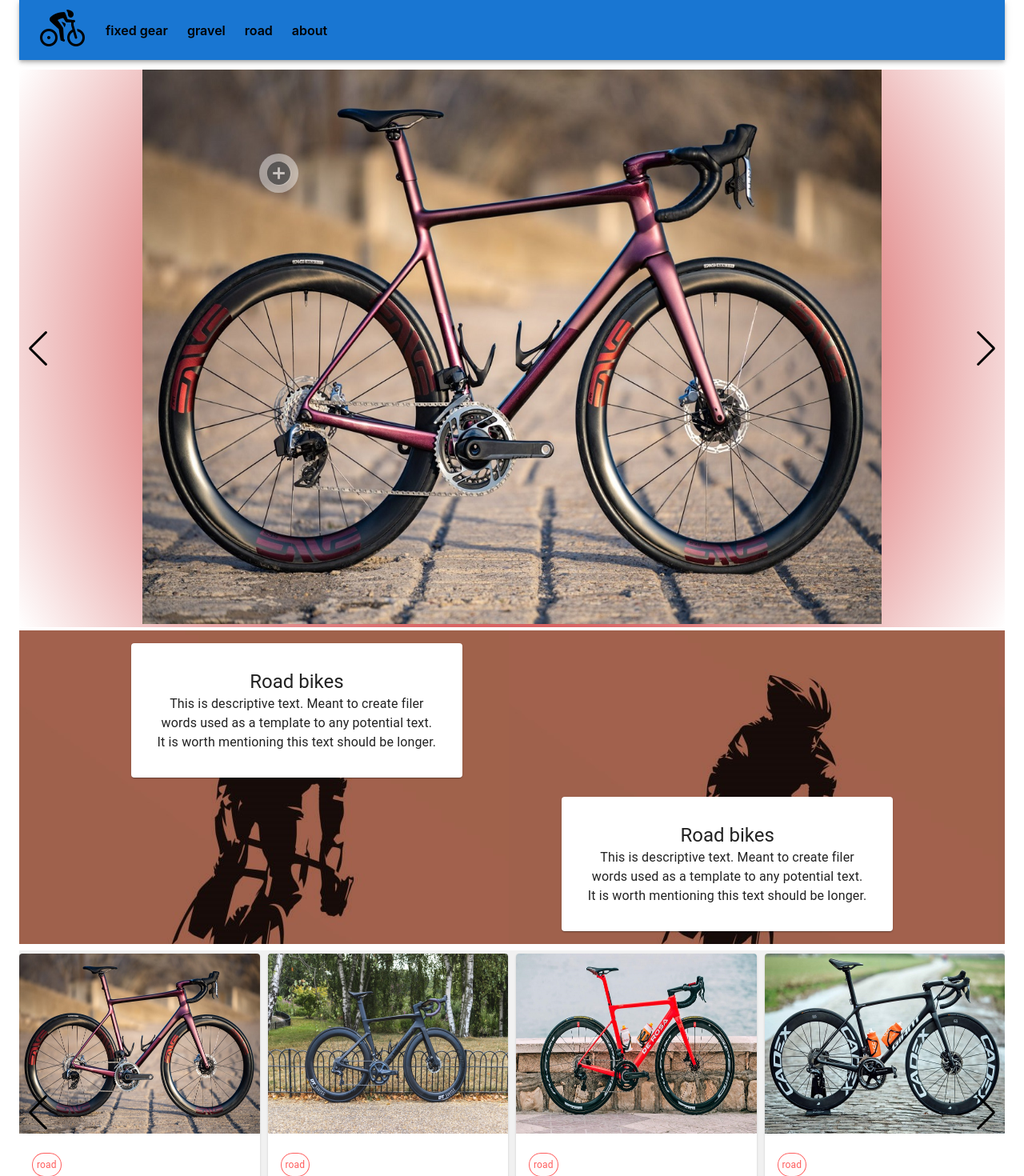
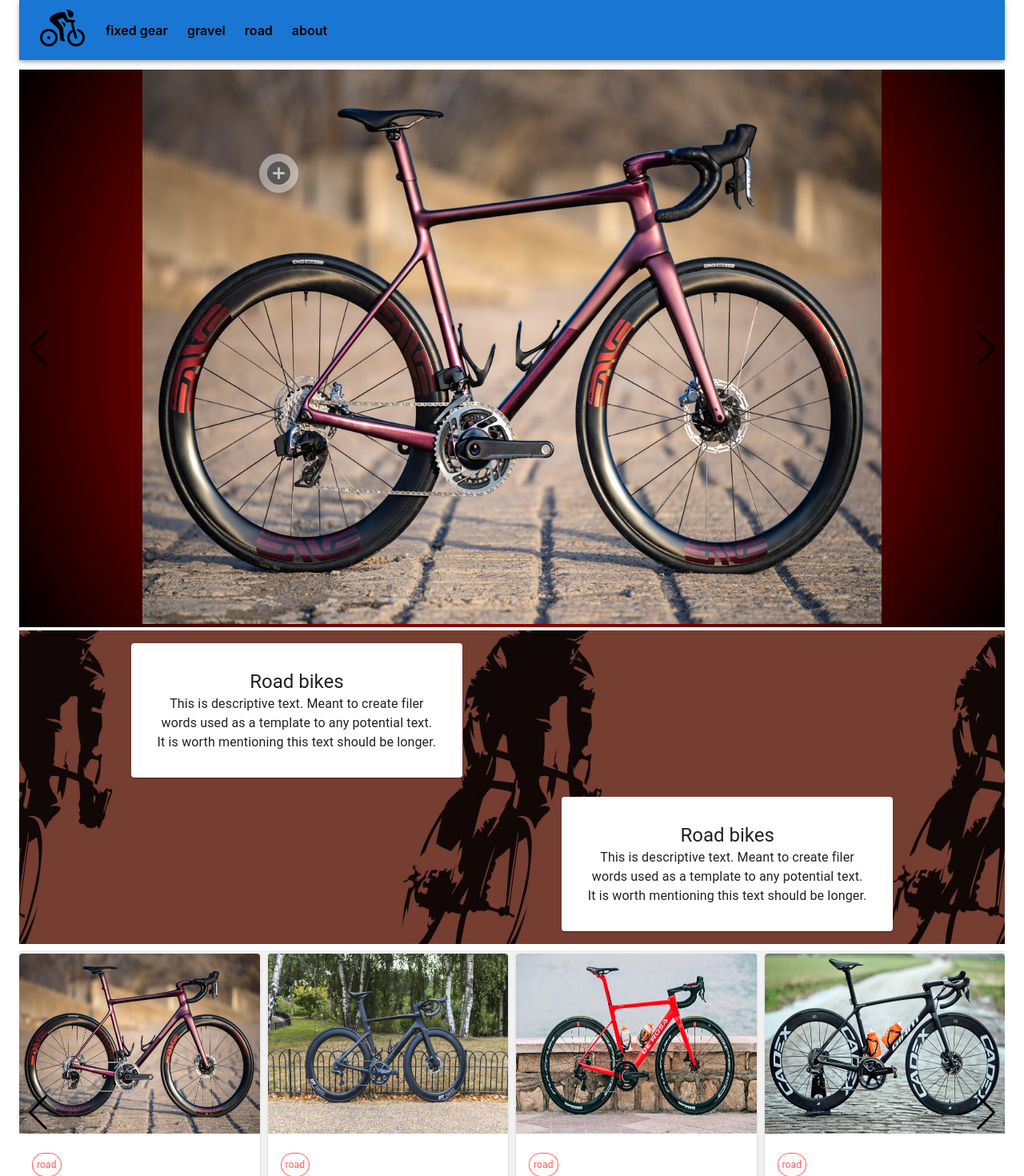
Before and after one commit to samouchka1/coolbikes, a React (Create React App) app: page /road in a window 1280 px wide. Shown: the top 1470 px of the page at 80% size. Built offline with nearby package versions, Linux system fonts and the light colour scheme.

Commit message:
styles edit

```diff
--- a/src/components/About.js
+++ b/src/components/About.js
@@ -12,6 +12,11 @@ import {
 } from '@mui/material';
 import '../App.css'; //Animista effects
 
+export const gradientBgColors = {
+  fixed : 'radial-gradient(circle, rgba(0,15,143,1) 30%, rgba(0,0,0,1) 100%)',
+  gravel: 'radial-gradient(circle, rgba(0,143,19,1) 30%, rgba(0,0,0,1) 100%)',
+  road: 'radial-gradient(circle, rgba(195,0,0,1) 30%, rgba(0,0,0,1) 100%)'
+}
 
 const buttonStyles= {
   backgroundColor: 'background.default',
@@ -26,19 +31,19 @@ const About = () => {
     title: "Fixed Gear",
     text: "Some riders prefer the unique ride fixed gear bikes offer.",
     image: "fixedgear.jpg",
-    bgcolor: 'radial-gradient(circle, rgba(31,45,199,1) 0%, rgba(100,107,216,1) 50%, rgba(255,255,255,1) 100%)'
+    bgcolor: gradientBgColors.fixed
   }
   const setB = {
     title: "Gravel",
     text: "Gravel bikes are built for speed, maneuverability and verstility.",
     image: "gravel.jpg",
-    bgcolor: 'radial-gradient(circle, rgba(33,199,31,1) 0%, rgba(102,216,100,1) 50%, rgba(255,255,255,1) 100%)'
+    bgcolor: gradientBgColors.gravel
   }
   const setC = {
     title: "Road",
     text: "The road bike reigns supreme in speed and efficiency on the road.",
     image: "road.jpg",
-    bgcolor: 'radial-gradient(circle, rgba(199,31,31,1) 0%, rgba(216,100,100,1) 50%, rgba(255,255,255,1) 100%)'
+    bgcolor: gradientBgColors.road
   }
 
   const [section, setSection] = useState(setA)
--- a/src/components/FixedGear.js
+++ b/src/components/FixedGear.js
@@ -20,6 +20,7 @@ import {
 } from "swiper";
 
 import Banner from './module/Banner';
+import {gradientBgColors } from './About';
 
 import "../App.css"
 import "swiper/css";
@@ -56,10 +57,12 @@ export const fixedGearBikes = [
   }
 ]
 
+
+
 const slideStyles = {
   width: '100%',
   height: 'auto',
-  background: 'radial-gradient(circle, rgba(31,45,199,1) 0%, rgba(100,107,216,1) 50%, rgba(255,255,255,1) 100%)',
+  background: gradientBgColors.fixed,
 }
 
 
--- a/src/components/Gravel.js
+++ b/src/components/Gravel.js
@@ -19,6 +19,7 @@ import React, {
 } from "swiper";
 
 import Banner from './module/Banner';
+import {gradientBgColors } from './About';
 
   import "../App.css"
   import "swiper/css";
@@ -59,7 +60,7 @@ import Banner from './module/Banner';
   const slideStyles = {
     width: '100%',
     height: 'auto',
-    background: 'radial-gradient(circle, rgba(33,199,31,1) 0%, rgba(102,216,100,1) 50%, rgba(255,255,255,1) 100%)'
+    background: gradientBgColors.gravel
   }
 
   const Gravel = () => {
--- a/src/components/Road.js
+++ b/src/components/Road.js
@@ -25,6 +25,7 @@ import React, {
 
 
 import Banner from './module/Banner';
+import {gradientBgColors } from './About';
 
 
   export const roadBikes = [
@@ -61,7 +62,7 @@ import Banner from './module/Banner';
   const slideStyles = {
     width: '100%',
     height: 'auto',
-    background: 'radial-gradient(circle, rgba(199,31,31,1) 0%, rgba(216,100,100,1) 50%, rgba(255,255,255,1) 100%)'
+    background: gradientBgColors.road
   }
 
   const Road = () => {
--- a/src/components/module/Banner.js
+++ b/src/components/module/Banner.js
@@ -23,7 +23,7 @@ const Banner = ({section}) => {
                 //     md: '65vh',
                 //     xs: '80vh'
                 // },
-                backgroundImage: `url(${process.env.PUBLIC_URL + '/images/banner/' + section.bgImg})` // lifted state from FixedGear / Gravel / Road
+                background: `center url(${process.env.PUBLIC_URL + '/images/banner/' + section.bgImg})` // lifted state from FixedGear / Gravel / Road
         }}>
             <Box sx={{
                 display: 'flex',
```
Also changed, not shown: public/images/banner/cyclingroad.jpg.
